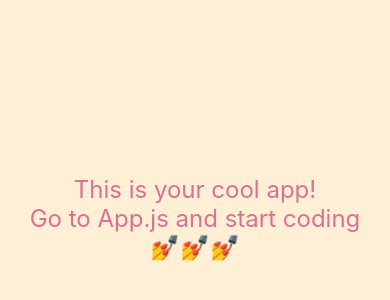
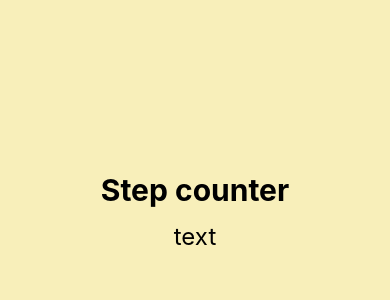
Before and after one commit to Technigo/project-react-native-app, a React Native app: screen / in a window 390 px wide. Shown: the part 204-504 px from the top of the page. Built offline with nearby package versions, Linux system fonts and the light colour scheme.

Commit message:
created one component

```diff
--- a/App.js
+++ b/App.js
@@ -1,24 +1,25 @@
 import React from 'react'
 import styled from 'styled-components/native'
+import StepCounter from "./components/StepCounter"
 
 const Container = styled.View`
   flex: 1;
-  background-color: papayawhip;
+  background-color: #F8EFBA;
   justify-content: center;
   align-items: center;
 `
 
 const Title = styled.Text`
-  font-size: 24px;
-  color: palevioletred;
+  font-size: 30px;
+  font-weight: bold;
+  color: black;
 `
 
 const App = () => {
   return (
     <Container>
-      <Title>This is your cool app!</Title>
-      <Title>Go to App.js and start coding</Title>
-      <Title>💅💅💅</Title>
+      <Title>Step counter</Title>
+      <StepCounter />
     </Container>
   )
 }
--- /dev/null
+++ b/components/StepCounter.js
@@ -0,0 +1,23 @@
+import React from 'react'
+import styled from 'styled-components/native'
+import { Pedometer } from "expo-sensors";
+
+
+const Title = styled.Text`
+  font-size: 24px;
+  padding: 14px;
+  color: black;
+`
+const Container = styled.View`
+  background-color: #F8EFBA;
+`
+
+const StepCounter = () => {
+  return (
+    <Container>
+      <Title>text</Title>
+    </Container>
+  )
+}
+
+export default StepCounter
--- a/package.json
+++ b/package.json
@@ -16,7 +16,8 @@
     "react-dom": "16.8.3",
     "react-native": "https://github.com/expo/react-native/archive/sdk-35.0.0.tar.gz",
     "react-native-web": "^0.11.7",
-    "styled-components": "^4.4.1"
+    "styled-components": "^4.4.1",
+    "expo-sensors": "~7.0.0"
   },
   "devDependencies": {
     "babel-preset-expo": "^7.1.0"
```
Also changed, not shown: 1 other file (tests, documents, lock files or other folders).
